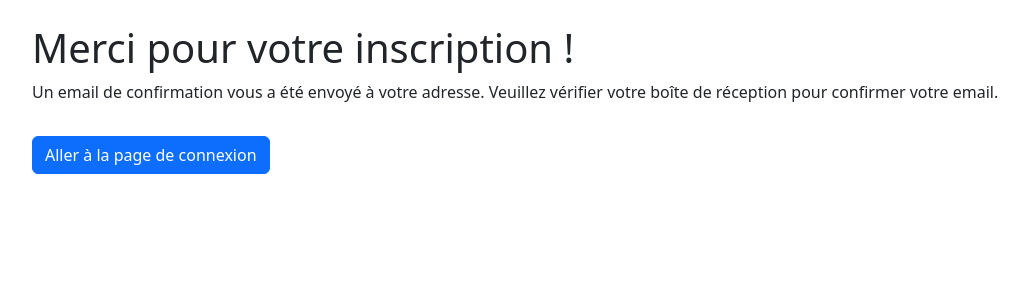
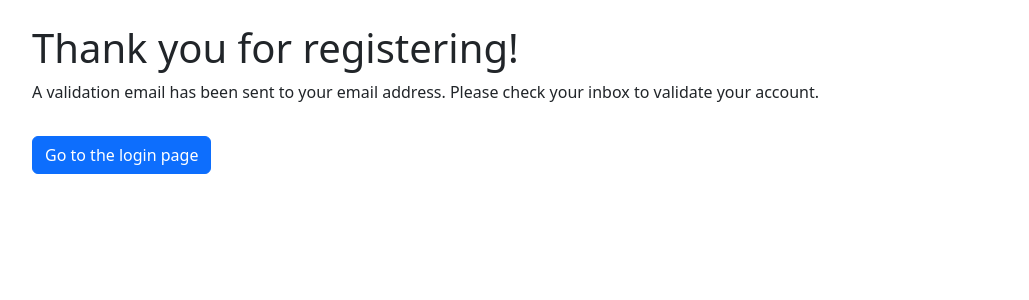
Before and after one commit to noabraud/symfony-ig, a Symfony app: template templates/registration/check_email.html.twig in a window 1280 px wide. Shown: the part 111-411 px from the top of the page, without its empty margins (50-1079 px from the left). Run offline with Twig, Linux system fonts and the light colour scheme; the template is opened without the code that fills it, so the values that code supplies are empty; some libraries are stand-ins or nearby versions.

Commit message:
confirmation mail translation

```diff
--- a/templates/registration/check_email.html.twig
+++ b/templates/registration/check_email.html.twig
@@ -1,9 +1,9 @@
 {% extends 'base.html.twig' %}
 
-{% block title %}Vérification de l'email{% endblock %}
+{% block title %}{{'validation_sent.title'|trans}}{% endblock %}
 
 {% block body %}
-    <h1>Merci pour votre inscription !</h1>
-    <p>Un email de confirmation vous a été envoyé à votre adresse. Veuillez vérifier votre boîte de réception pour confirmer votre email.</p>
-     <a href="{{ path('app_login') }}" class="btn btn-primary mt-3">Aller à la page de connexion</a>
+    <h1>{{'validation_sent.thanks'|trans}}</h1>
+    <p>{{'validation_sent.message'|trans}}</p>
+     <a href="{{ path('app_login') }}" class="btn btn-primary mt-3">{{'validation_sent.redirection'|trans}}</a>
 {% endblock %}
--- a/translations/messages.en.yaml
+++ b/translations/messages.en.yaml
@@ -21,6 +21,20 @@ register:
   email: "Email Address"
   password: "Password"
   agree_terms: "I agree to the terms and conditions"
+validation_sent:
+  title: "Email Validation"
+  thanks: "Thank you for registering!"
+  message: "A validation email has been sent to your email address. Please check your inbox to validate your account."
+  redirection: "Go to the login page"
+validation_mail:
+  subject: "Your account validation"
+  bot: "Account Validation Bot"
+  hello: "Hello!"
+  message: "to validate your account, please click on the link below:"
+  confirm: "Confirm my Email"
+  warning: "This link will expire in"
+  cheers: "Best regards, The My Game Store Team"
+
 reset_password:
   title: "Reset Password"
   email: "Email Address"
```
Also changed, not shown: src/Controller/RegistrationController.php (+9 -6 lines), templates/registration/confirmation_email.html.twig (+5 -5 lines), translations/messages.fr.yaml (+14 -0 lines).
